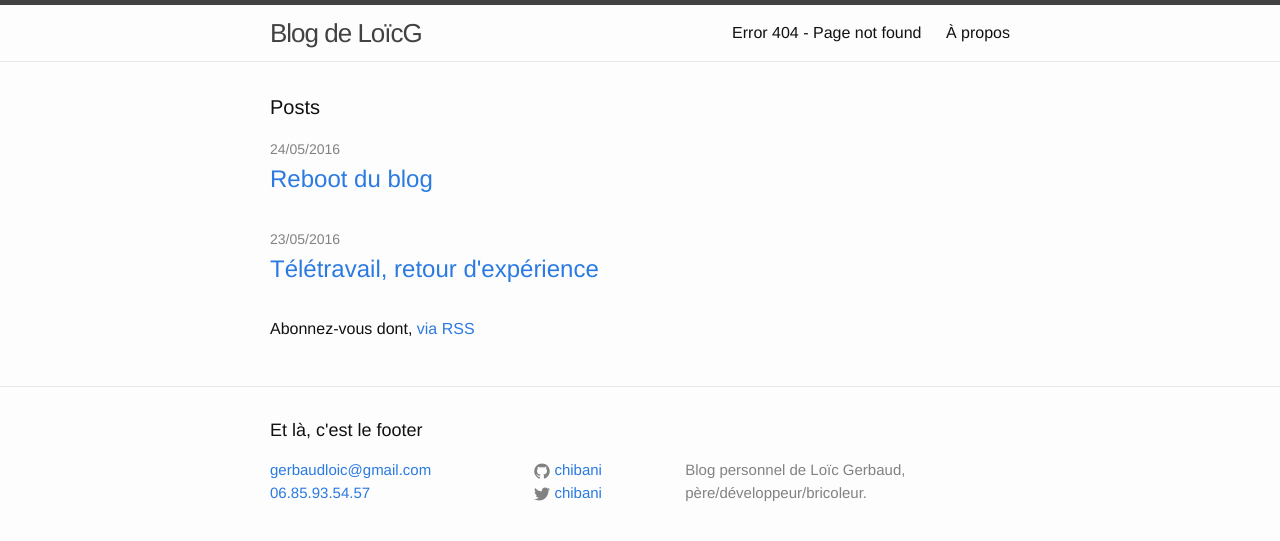
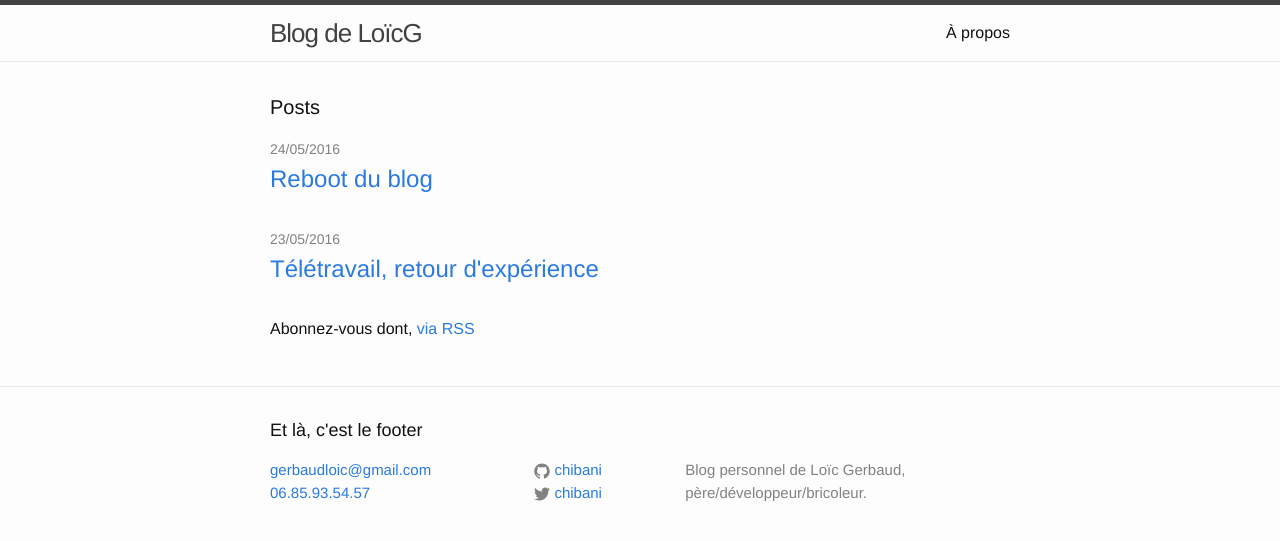
Before and after one commit to chibani/chibani.github.io, a Jekyll site: the page built from index.html, in a window 1280 px wide. Shown: the top 541 px of the page. Built offline with Jekyll 4.4.1, drawn with Linux system fonts in a browser that asks for light colours.

Commit message:
Filter 404 page in menu

```diff
--- a/_includes/header.html
+++ b/_includes/header.html
@@ -15,7 +15,7 @@
 
       <div class="trigger">
         {% for my_page in site.pages %}
-          {% if my_page.title %}
+          {% if my_page.title and my_page.url != "/404/" %}
           <a class="page-link" href="{{ my_page.url | prepend: site.baseurl }}">{{ my_page.title }}</a>
           {% endif %}
         {% endfor %}
```
